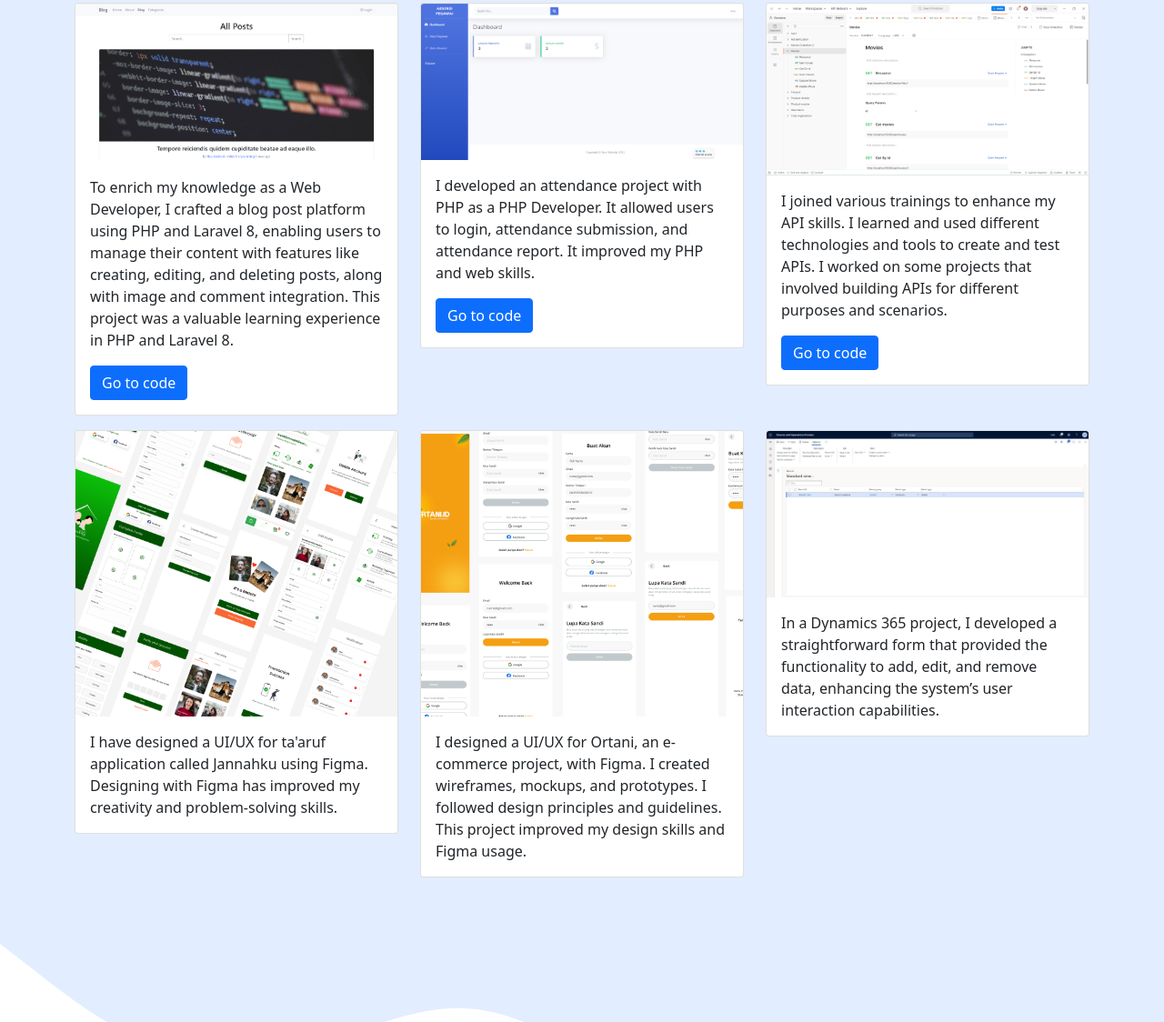
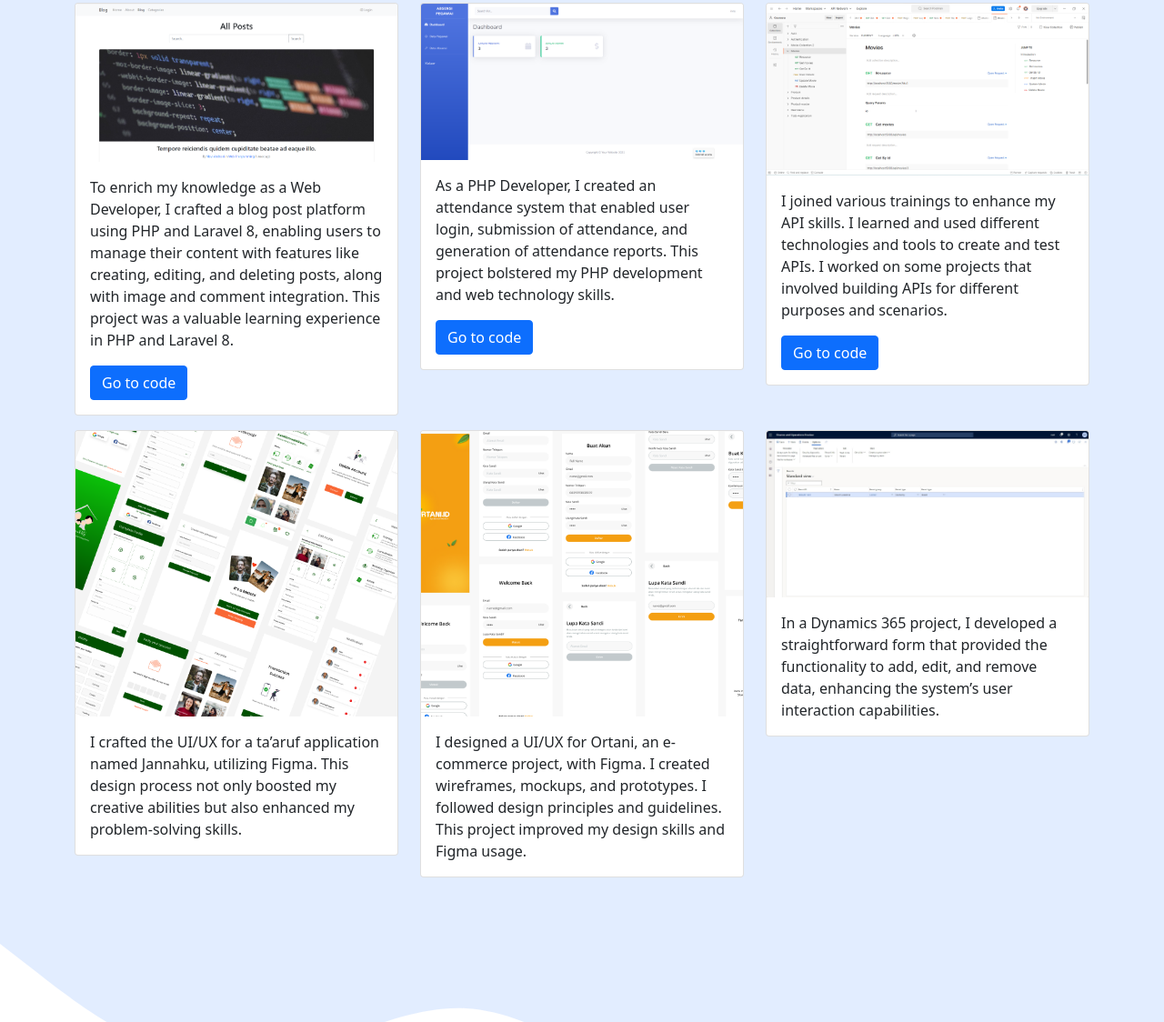
Before and after one commit to dlsxkst/portofolio, a plain HTML site: page index.html in a window 1280 px wide. Shown: the part 2097-3221 px from the top of the page at 91% size. Drawn offline with nearby package versions, Linux system fonts and the light colour scheme.

Commit message:
Update index.html

```diff
--- a/index.html
+++ b/index.html
@@ -128,7 +128,7 @@
           <div class="card">
             <img src="img/portfolio/absensi.png" class="card-img-top" alt="Portfolio-6" />
             <div class="card-body">
-              <p class="card-text">I developed an attendance project with PHP as a PHP Developer. It allowed users to login, attendance submission, and attendance report. It improved my PHP and web skills.</p>
+              <p class="card-text">As a PHP Developer, I created an attendance system that enabled user login, submission of attendance, and generation of attendance reports. This project bolstered my PHP development and web technology skills.</p>
               <a href="https://github.com/dlsxkst/absensi-pegawai" class="btn btn-primary">Go to code</a>
             </div>
           </div>
@@ -146,7 +146,7 @@
           <div class="card">
             <img src="img/portfolio/jannahku.png" class="card-img-top" alt="Portfolio-8" />
             <div class="card-body">
-              <p class="card-text">I have designed a UI/UX for ta'aruf application called Jannahku using Figma. Designing with Figma has improved my creativity and problem-solving skills.</p>
+              <p class="card-text">I crafted the UI/UX for a ta’aruf application named Jannahku, utilizing Figma. This design process not only boosted my creative abilities but also enhanced my problem-solving skills.</p>
             </div>
           </div>
         </div>
```
